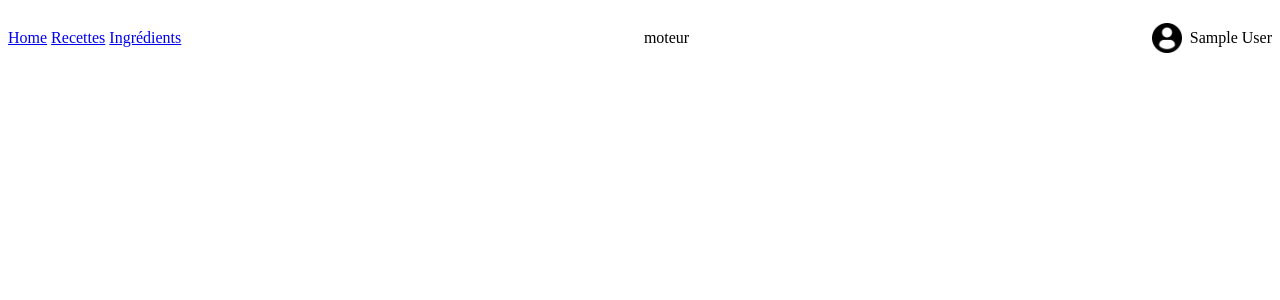
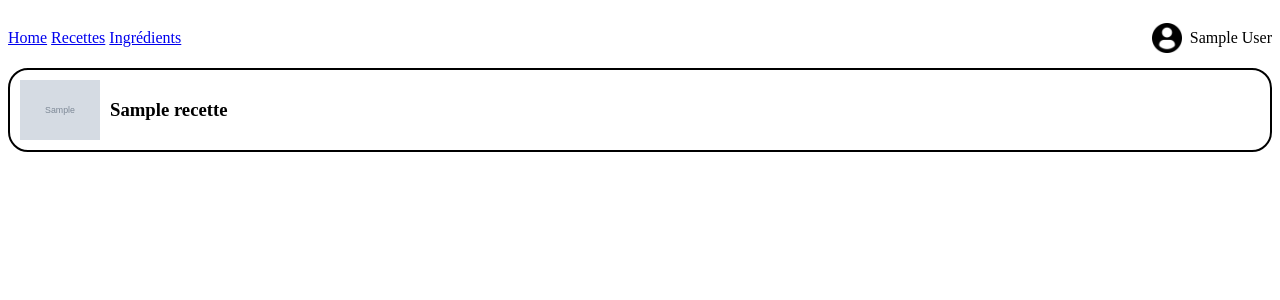
Before and after one commit to juangomes376/receita.local, a PHP site: page / in a window 1280 px wide. Shown: the top 300 px of the page. Run offline with PHP 8.4, Linux system fonts and the light colour scheme; the visitor is signed in with stand-in values (Sample User, id 1); tables that the repository leaves empty or names only in its code hold one stand-in row (values such as "Sample post"); grey boxes marked "Sample" are stand-in pictures.

Commit message:
add page details

```diff
--- a/assets/components/header.php
+++ b/assets/components/header.php
@@ -11,19 +11,6 @@
                     }
                 ?>
             </div>
-            <?php
-                //   echo(basename($_SERVER['PHP_SELF']));
-                if(basename($_SERVER['PHP_SELF']) == "index.php"){
-                    ?>
-
-                    <div>
-                        <p>moteur</p>
-                    </div>
-
-                    <?php
-                }
-
-            ?>
             <details>
                 <summary style="">
                     <img src="/assets/img/user.png" alt="" style="">
--- a/assets/css/style.css
+++ b/assets/css/style.css
@@ -6,15 +6,9 @@
     --secondary: black;
 }
 
-/* navbar */
-
-
-
-/*  */
-
-
-/* Page login */
-
+td{
+    text-align: center;
+}
 
 .page_login{
     height: 100%;
@@ -100,4 +94,21 @@ header summary img{
 }
 
 
-/*  */
+/* index */
+
+.recettes{
+    display:flex;
+    flex-direction:column;
+    gap: 10px;
+}
+
+.recettes .recette{
+    display:flex;
+    flex-direction:row;
+    border: 2px solid black;
+    border-radius: 20px;
+    padding: 10px;
+    gap: 10px;
+    text-decoration:none;
+    color: black;
+}
--- a/index.php
+++ b/index.php
@@ -1,10 +1,28 @@
 <?php require $_SERVER['DOCUMENT_ROOT'] . "/assets/components/head.php"  ?>
+
     <title>Home</title>
 </head>
 <body>
 <?php require $_SERVER['DOCUMENT_ROOT'] . "/assets/components/header.php"  ?>
+<div class="recettes">
+    <?php
+        require $_SERVER['DOCUMENT_ROOT'] .'/assets/sql/connexion.php';
+        $requete = $conexion->prepare('SELECT * FROM recettes LIMIT 20 ;');
+        $requete->execute();
+        $recettes = $requete->fetchAll();
+        foreach($recettes as $recette){
+            ?>
+            <a href="/assets/pages/details.php?id=<?php echo($recette["id"]) ?>" class="recette" >
+                <img style="height: 60px; width: auto;"  src="<?php echo($recette["image"]) ?>" alt="">
+                <div>
+                    <h3><?php echo($recette["nom"]) ?></h3>
 
-
+                </div>
+            </a>
+            <?php
+        }
+    ?>
+</div>
 <?php require $_SERVER['DOCUMENT_ROOT'] . "/assets/components/footer.php"  ?>
 </body>
 </html>
--- a/test.php
+++ b/test.php
@@ -2,7 +2,6 @@
 $to = "juangomes376@gmail.Com";
 $subject = "test email";
 $message = '
-
     Este é o conteúdo do email.
 ';
 $headers = "From: juangomesdev@hotmail.com" . "\r\n" .
```
Also changed, not shown: assets/pages/details.php (added, +59 -0 lines), Readme.md. Lines whose indentation alone changed are shown as unchanged.
